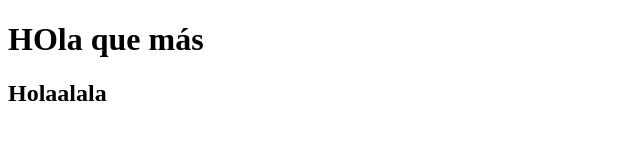
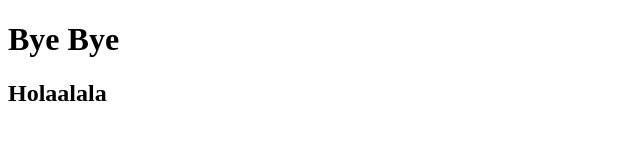
Before and after one commit to JesusRamirez24/letrasss, a plain HTML site: page index.html in a window 1280 px wide. Shown: the whole page, without its empty margins (0-640 px from the left). Drawn offline with Linux system fonts and the light colour scheme.

Commit message:
Version 0.3

```diff
--- a/index.html
+++ b/index.html
@@ -6,7 +6,7 @@
     <title>Document</title>
 </head>
 <body>
-    <h1>HOla que más</h1>
+    <h1>Bye Bye</h1>
 
     <h2>Holaalala</h2>
 </body>
```
